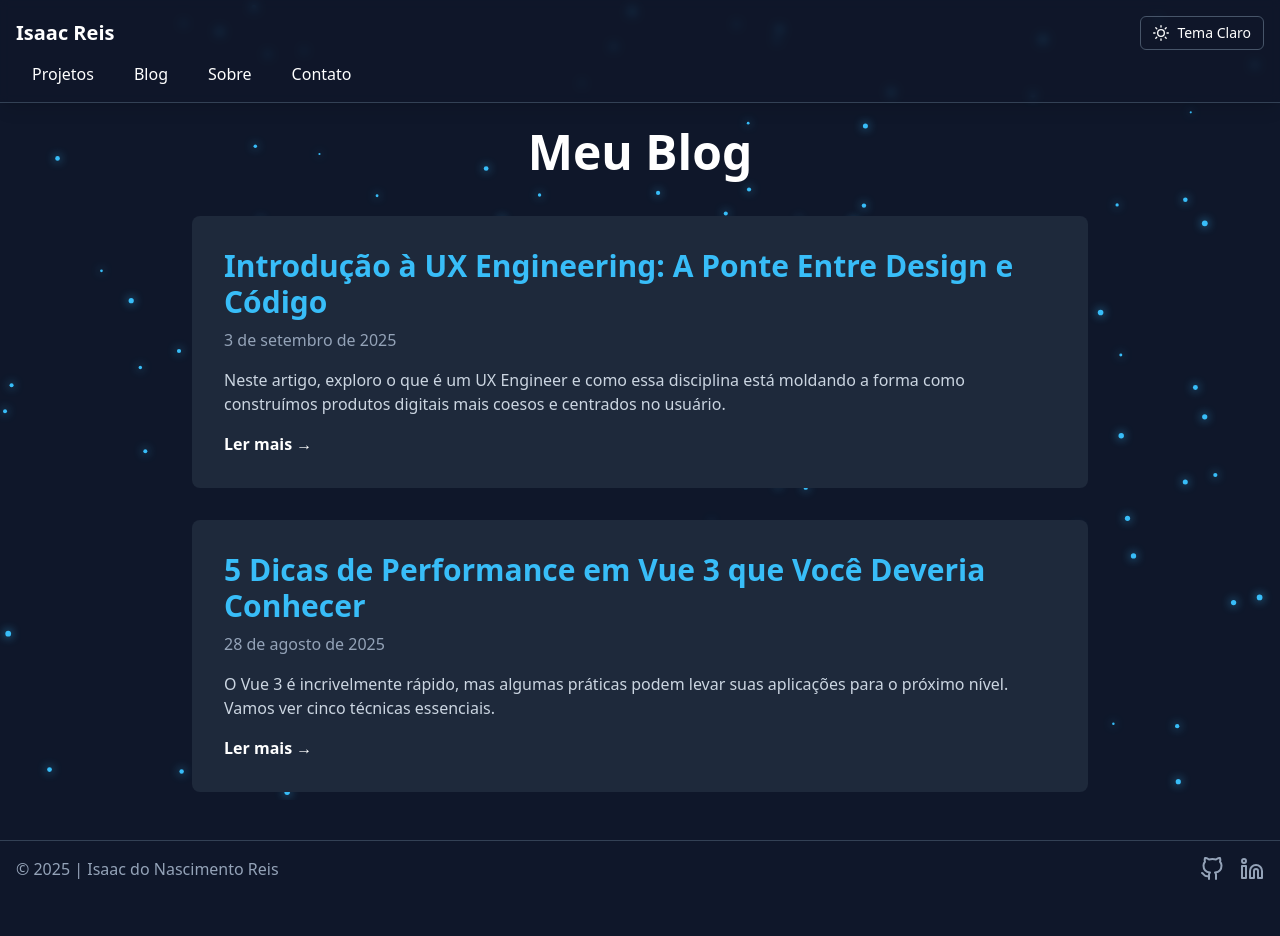
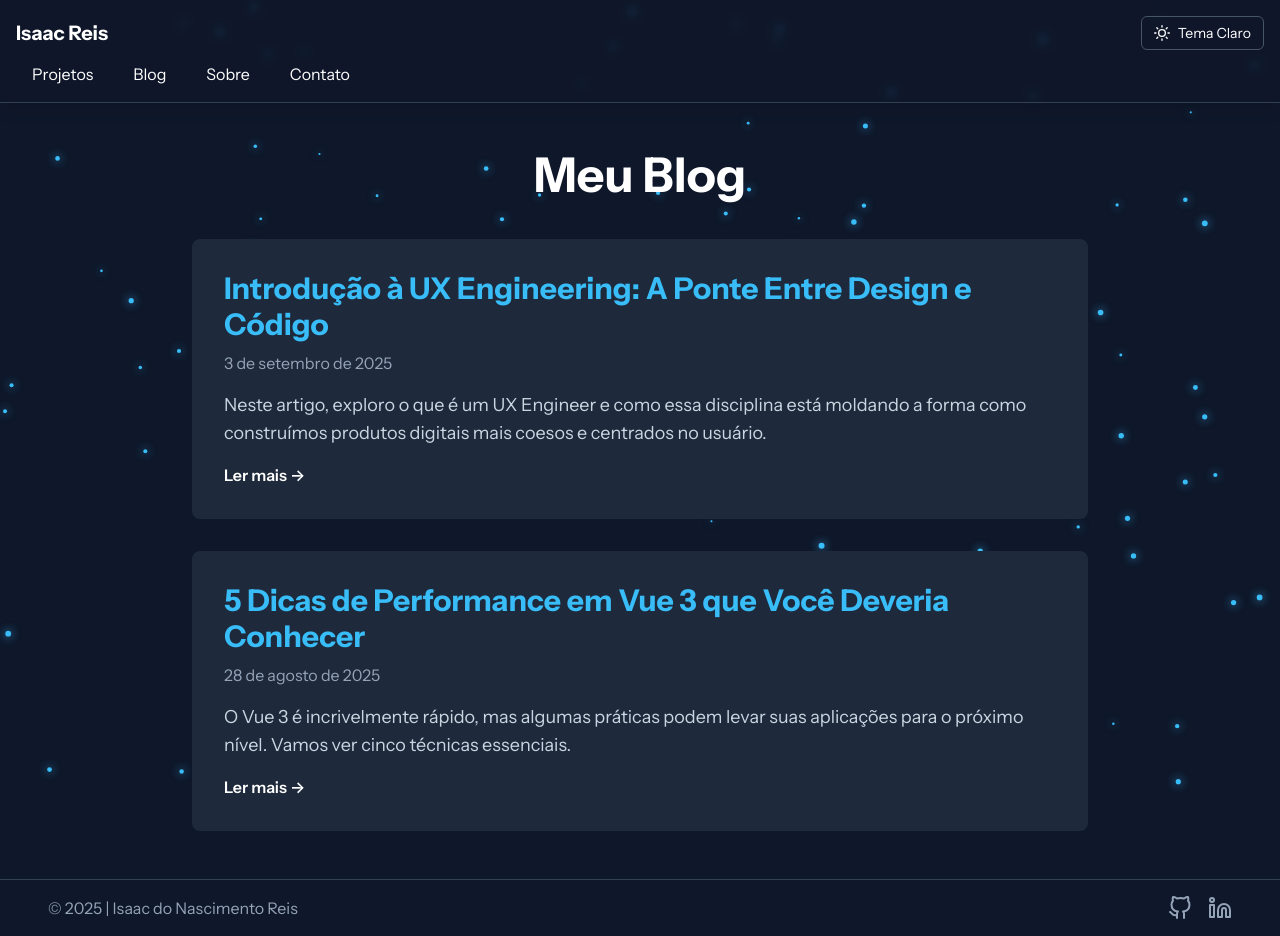
Before and after one commit to isaacnasreis/portfolio, a Nuxt app: page /blog in a window 1280 px wide. Before the commit the page ends 897 px from the top, so only its background shows below. Built offline with nearby package versions, Linux system fonts and the light colour scheme.

Commit message:
alterando fonte e ajustando espacamento e tamanho dos elementos e fontes para melhorar na responsividade

```diff
--- a/assets/css/main.css
+++ b/assets/css/main.css
@@ -1,10 +1,36 @@
+:root {
+  --app-header-height: 96px;
+}
+
 html {
   scroll-behavior: smooth;
+  font-size: 16px;
+}
+
+@media (min-width: 1536px) {
+  html {
+    font-size: 17px;
+  }
+}
+
+@media (min-width: 1920px) {
+  html {
+    font-size: 18px;
+  }
 }
 
 body {
+  font-family: "Instrument Sans", ui-sans-serif, system-ui, -apple-system,
+    "Segoe UI", sans-serif;
   background-color: #0f172a;
   color: #e2e8f0;
+}
+
+button,
+input,
+textarea,
+select {
+  font: inherit;
 }
 
 html.light-theme body {
--- a/components/AppFooter.vue
+++ b/components/AppFooter.vue
@@ -1,9 +1,9 @@
 <template>
   <footer class="p-4 border-t border-slate-700">
     <div
-      class="container mx-auto flex justify-between items-center text-slate-400"
+      class="container mx-auto px-4 lg:px-8 flex flex-col sm:flex-row justify-between items-center gap-3 text-slate-400 text-sm md:text-base"
     >
-      <span
+      <span class="text-center sm:text-left"
         >&copy; {{ new Date().getFullYear() }} | Isaac do Nascimento Reis</span
       >
 
--- a/components/AppHeader.vue
+++ b/components/AppHeader.vue
@@ -1,8 +1,15 @@
 <script setup>
-import { ref, onMounted } from "vue";
+import { ref, onMounted, onBeforeUnmount, nextTick, watch } from "vue";
 
 const isDark = ref(true);
 const isMenuOpen = ref(false);
+const headerRef = ref(null);
+
+function updateHeaderHeight() {
+  if (typeof document === "undefined" || !headerRef.value) return;
+  const height = `${headerRef.value.offsetHeight}px`;
+  document.documentElement.style.setProperty("--app-header-height", height);
+}
 
 function applyTheme(theme) {
   if (typeof document === "undefined") return;
@@ -27,14 +34,26 @@ function closeMenu() {
   isMenuOpen.value = false;
 }
 
+watch(isMenuOpen, async () => {
+  await nextTick();
+  updateHeaderHeight();
+});
+
 onMounted(() => {
   const storedTheme = localStorage.getItem("portfolio-theme");
   applyTheme(storedTheme === "light" ? "light" : "dark");
+  updateHeaderHeight();
+  window.addEventListener("resize", updateHeaderHeight);
+});
+
+onBeforeUnmount(() => {
+  window.removeEventListener("resize", updateHeaderHeight);
 });
 </script>
 
 <template>
   <header
+    ref="headerRef"
     class="fixed top-0 left-0 w-full bg-slate-900/80 backdrop-blur-sm z-50 border-b border-slate-700 shadow-lg"
   >
     <nav class="container mx-auto p-4">
--- a/layouts/default.vue
+++ b/layouts/default.vue
@@ -4,7 +4,9 @@
 
     <AppHeader />
 
-    <main class="flex-grow z-10 pt-20"><slot /></main>
+    <main class="flex-grow z-10" style="padding-top: var(--app-header-height)">
+      <slot />
+    </main>
 
     <AppFooter />
   </div>
--- a/nuxt.config.ts
+++ b/nuxt.config.ts
@@ -4,4 +4,20 @@ export default defineNuxtConfig({
   devtools: { enabled: true },
   modules: ["@nuxtjs/tailwindcss", "@vueuse/motion/nuxt"],
   css: ["~/assets/css/main.css"],
+  app: {
+    head: {
+      link: [
+        { rel: "preconnect", href: "https://fonts.googleapis.com" },
+        {
+          rel: "preconnect",
+          href: "https://fonts.gstatic.com",
+          crossorigin: "",
+        },
+        {
+          rel: "stylesheet",
+          href: "https://fonts.googleapis.com/css2?family=Instrument+Sans:wght@400;500;600;700;800&display=swap",
+        },
+      ],
+    },
+  },
 });
--- a/package.json
+++ b/package.json
@@ -1,6 +1,6 @@
 {
-  "name": "portifolio",
-  "version": "0.0.1",
+  "name": "portfolio",
+  "version": "0.1.0",
   "type": "module",
   "private": true,
   "scripts": {
--- a/pages/blog/[slug].vue
+++ b/pages/blog/[slug].vue
@@ -8,12 +8,12 @@ const post = posts.find((p) => p.slug === slug);
 </script>
 
 <template>
-  <div class="container mx-auto py-12 px-4">
+  <div class="container mx-auto py-10 md:py-12 2xl:py-16 px-4 lg:px-8">
     <article v-if="post" class="max-w-4xl mx-auto">
-      <h1 class="text-5xl font-extrabold text-white leading-tight mb-4">
+      <h1 class="text-3xl sm:text-4xl lg:text-5xl 2xl:text-6xl font-extrabold text-white leading-tight mb-4">
         {{ post.title }}
       </h1>
-      <p class="text-slate-400 mb-8">
+      <p class="text-slate-400 text-sm md:text-base mb-8">
         {{
           new Date(post.date).toLocaleDateString("pt-BR", {
             year: "numeric",
@@ -24,12 +24,12 @@ const post = posts.find((p) => p.slug === slug);
       </p>
 
       <div
-        class="prose prose-invert prose-lg max-w-none"
+        class="prose prose-invert prose-base md:prose-lg 2xl:prose-xl max-w-none"
         v-html="post.content"
       ></div>
     </article>
     <div v-else class="text-center">
-      <h1 class="text-4xl text-red-500">Artigo não encontrado!</h1>
+      <h1 class="text-2xl md:text-4xl text-red-500">Artigo não encontrado!</h1>
     </div>
   </div>
 </template>
--- a/pages/blog/index.vue
+++ b/pages/blog/index.vue
@@ -3,16 +3,16 @@ import { posts } from "~/data/posts.js";
 </script>
 
 <template>
-  <div class="container mx-auto py-12 px-4">
-    <h1 class="text-5xl font-bold text-white mb-10 text-center">Meu Blog</h1>
+  <div class="container mx-auto py-10 md:py-12 2xl:py-16 px-4 lg:px-8">
+    <h1 class="text-3xl sm:text-4xl lg:text-5xl 2xl:text-6xl font-bold text-white mb-8 md:mb-10 text-center">Meu Blog</h1>
     <div class="max-w-4xl mx-auto space-y-8">
       <div v-for="post in posts" :key="post.id">
         <NuxtLink
           :to="`/blog/${post.slug}`"
-          class="block p-8 bg-slate-800 rounded-lg hover:bg-slate-700/50 transition-colors duration-300"
+          class="block p-5 sm:p-6 md:p-8 bg-slate-800 rounded-lg hover:bg-slate-700/50 transition-colors duration-300"
         >
-          <h2 class="text-3xl font-bold text-sky-400 mb-2">{{ post.title }}</h2>
-          <p class="text-slate-400 mb-4">
+          <h2 class="text-2xl md:text-3xl 2xl:text-4xl font-bold text-sky-400 mb-2">{{ post.title }}</h2>
+          <p class="text-slate-400 text-sm md:text-base mb-4">
             {{
               new Date(post.date).toLocaleDateString("pt-BR", {
                 year: "numeric",
@@ -21,9 +21,9 @@ import { posts } from "~/data/posts.js";
               })
             }}
           </p>
-          <p class="text-slate-300">{{ post.excerpt }}</p>
+          <p class="text-slate-300 text-base md:text-lg">{{ post.excerpt }}</p>
           <span
-            class="inline-block mt-4 text-white font-semibold group-hover:text-sky-400"
+            class="inline-block mt-4 text-white text-sm md:text-base font-semibold group-hover:text-sky-400"
           >
             Ler mais &rarr;
           </span>
--- a/pages/projetos/[slug].vue
+++ b/pages/projetos/[slug].vue
@@ -13,9 +13,9 @@ useHead({
 </script>
 
 <template>
-  <div class="container mx-auto py-12">
+  <div class="container mx-auto py-10 md:py-12 2xl:py-16 px-4 lg:px-8">
     <div v-if="project">
-      <h1 class="text-5xl font-bold text-white mb-4">{{ project.title }}</h1>
+      <h1 class="text-3xl sm:text-4xl lg:text-5xl 2xl:text-6xl font-bold text-white mb-4">{{ project.title }}</h1>
       <div class="flex flex-wrap gap-2 mb-8">
         <span
           v-for="tag in project.tags"
@@ -32,13 +32,13 @@ useHead({
         {{ project.status }}
       </span>
 
-      <div class="flex items-center gap-4 my-8">
+      <div class="flex flex-wrap items-center gap-3 md:gap-4 my-8">
         <a
           v-if="project.liveUrl && project.liveUrl !== '#'"
           :href="project.liveUrl"
           target="_blank"
           rel="noopener noreferrer"
-          class="inline-block bg-sky-600 hover:bg-sky-700 text-white font-bold py-3 px-6 rounded-md transition-colors duration-300"
+          class="inline-block bg-sky-600 hover:bg-sky-700 text-white text-sm md:text-base font-bold py-2.5 md:py-3 px-5 md:px-6 rounded-md transition-colors duration-300"
         >
           Ver ao Vivo
         </a>
@@ -47,7 +47,7 @@ useHead({
           :href="project.repoUrl"
           target="_blank"
           rel="noopener noreferrer"
-          class="inline-block bg-slate-700 hover:bg-slate-600 text-white font-bold py-3 px-6 rounded-md transition-colors duration-300"
+          class="inline-block bg-slate-700 hover:bg-slate-600 text-white text-sm md:text-base font-bold py-2.5 md:py-3 px-5 md:px-6 rounded-md transition-colors duration-300"
         >
           Ver Código
         </a>
@@ -57,7 +57,7 @@ useHead({
         :alt="`Imagem do ${project.title}`"
         class="w-full max-w-4xl mx-auto rounded-lg shadow-lg mb-8"
       />
-      <div class="prose prose-invert prose-lg max-w-4xl mx-auto">
+      <div class="prose prose-invert prose-base md:prose-lg 2xl:prose-xl max-w-4xl mx-auto">
         <p>{{ project.description }}</p>
         <p>
           Aqui vou detalhar os desafios, as tecnologias utilizadas, a
@@ -67,7 +67,7 @@ useHead({
       </div>
     </div>
     <div v-else>
-      <h1 class="text-4xl text-center text-red-500">Projeto não encontrado!</h1>
+      <h1 class="text-2xl md:text-4xl text-center text-red-500">Projeto não encontrado!</h1>
     </div>
   </div>
 </template>
--- /dev/null
+++ b/tailwind.config.js
@@ -0,0 +1,11 @@
+import defaultTheme from "tailwindcss/defaultTheme";
+
+export default {
+  theme: {
+    extend: {
+      fontFamily: {
+        sans: ["Instrument Sans", ...defaultTheme.fontFamily.sans],
+      },
+    },
+  },
+};
```
Also changed, not shown: pages/index.vue (+23 -23 lines).
